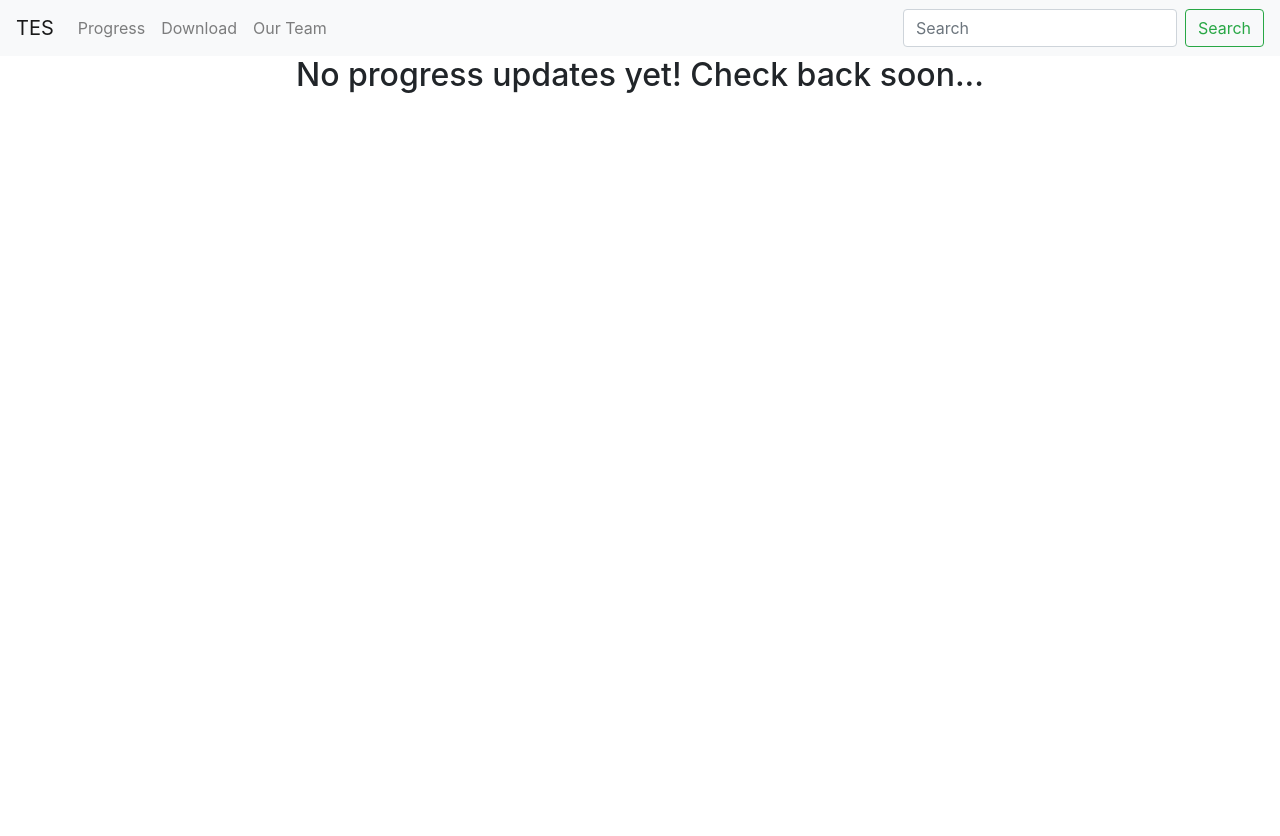
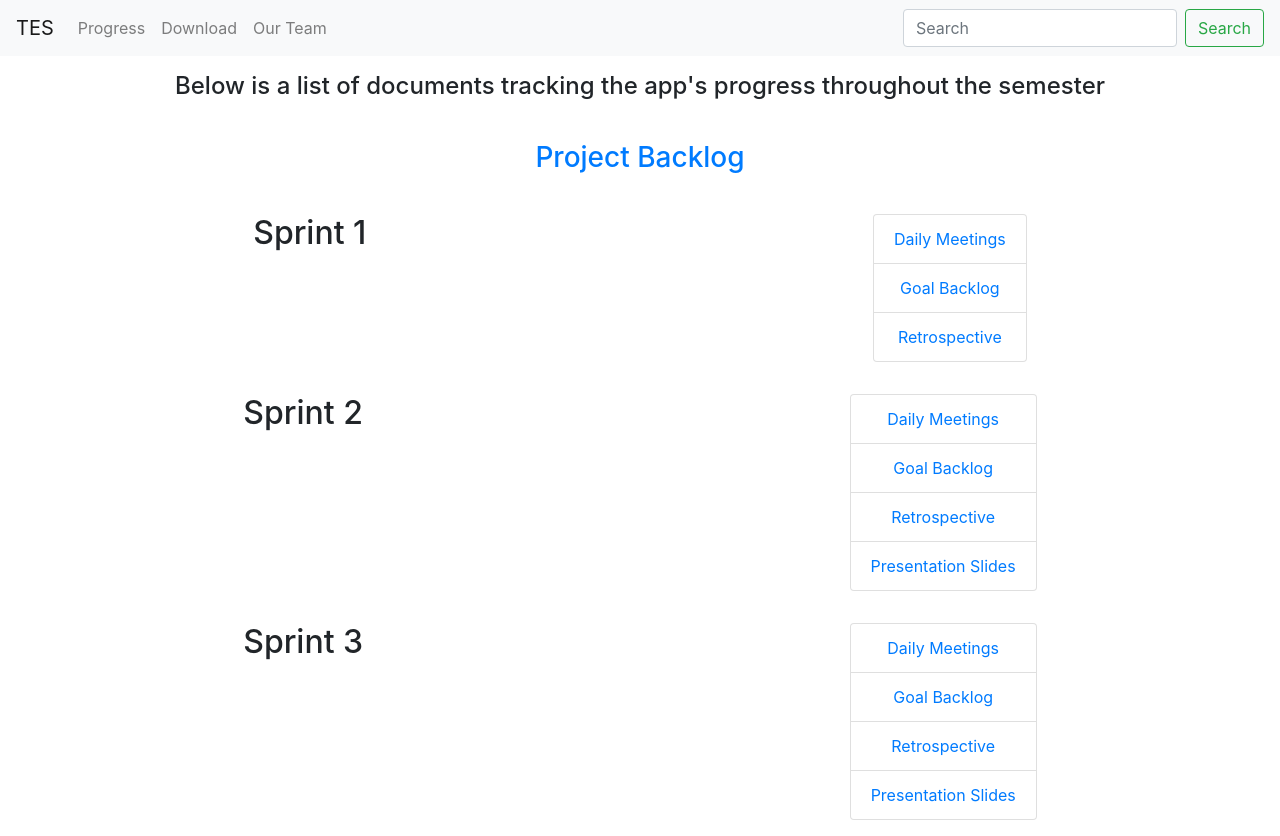
Before and after one commit to TemporaryEmergencyServices/TemporaryEmergencyServices.github.io, a plain HTML site: page pages/progress.html in a window 1280 px wide. Before the commit the page ends 800 px from the top, so only its background shows below. Drawn offline with nearby package versions, Linux system fonts and the light colour scheme.

Commit message:
added project documents

```diff
--- a/pages/progress.html
+++ b/pages/progress.html
@@ -42,8 +42,37 @@
             </div>
         </nav>
         <div class="container-fluid">
-            <div class="row d-flex justify-content-around text-center">
-                <h2>No progress updates yet! Check back soon...</h2>
+            <div class="row d-flex justify-content-around text-center py-3">
+                <h4>Below is a list of documents tracking the app's progress throughout the semester</h4>
+            </div>
+            <div class="row d-flex justify-content-around text-center py-3">
+                <h3><a href="../documents/ProjectBacklog.xlsx">Project Backlog</a></h3>
+            </div>
+            <div class="row d-flex justify-content-around text-center py-3">
+                <h2>Sprint 1</h2>
+                <ul class="list-group">
+                    <li class="list-group-item"><a href="../documents/sprint1/DailyMeeting.pdf">Daily Meetings</a></li>
+                    <li class="list-group-item"><a href="../documents/sprint1/Sprint1GoalBacklog.pdf">Goal Backlog</a></li>
+                    <li class="list-group-item"><a href="../documents/sprint1/Sprint1Retrospective.pdf">Retrospective</a></li>
+                </ul>
+            </div>
+            <div class="row d-flex justify-content-around text-center py-3">
+                <h2>Sprint 2</h2>
+                <ul class="list-group">
+                    <li class="list-group-item"><a href="../documents/sprint2/DailyMeeting.pdf">Daily Meetings</a></li>
+                    <li class="list-group-item"><a href="../documents/sprint2/Sprint2GoalBacklog.pdf">Goal Backlog</a></li>
+                    <li class="list-group-item"><a href="../documents/sprint2/Sprint2Retrospective.pdf">Retrospective</a></li>
+                    <li class="list-group-item"><a href="../documents/sprint2/TESVerify - Jones_Lucas_McLeroy_Neubrander.pdf">Presentation Slides</a></li>
+                </ul>
+            </div>
+            <div class="row d-flex justify-content-around text-center py-3">
+                <h2>Sprint 3</h2>
+                <ul class="list-group">
+                    <li class="list-group-item"><a href="../documents/sprint3/DailyMeeting.pdf">Daily Meetings</a></li>
+                    <li class="list-group-item"><a href="../documents/sprint3/Sprint3GoalBacklog.pdf">Goal Backlog</a></li>
+                    <li class="list-group-item"><a href="../documents/sprint3/Sprint3Retrospective.pdf">Retrospective</a></li>
+                    <li class="list-group-item"><a href="../documents/sprint3/TESVerify - Jones_Lucas_McLeroy_Neubrander.pdf">Presentation Slides</a></li>
+                </ul>
             </div>
         </div>
     </body>
```
Also changed, not shown: index.html (+3 -0 lines), images/inspiration.jpg (added), index.css (line endings or trailing spaces), 12 other files.
